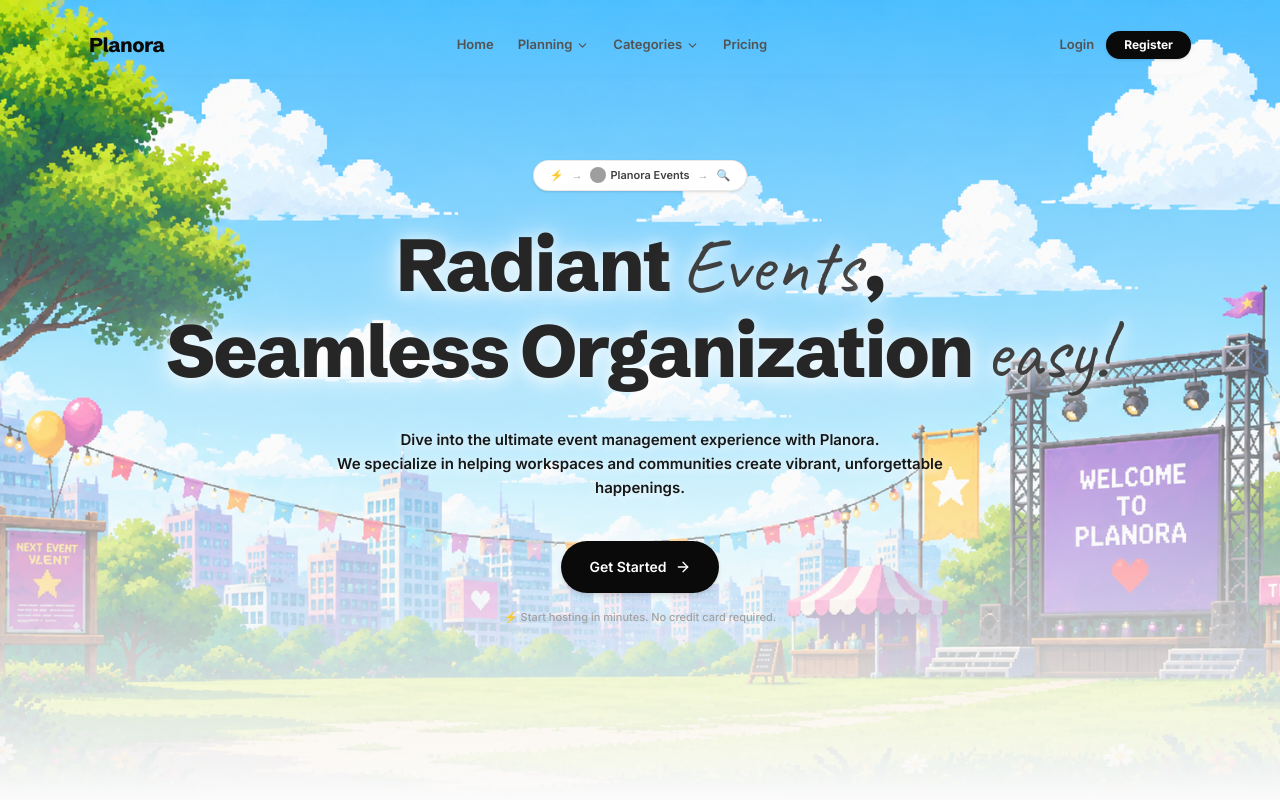
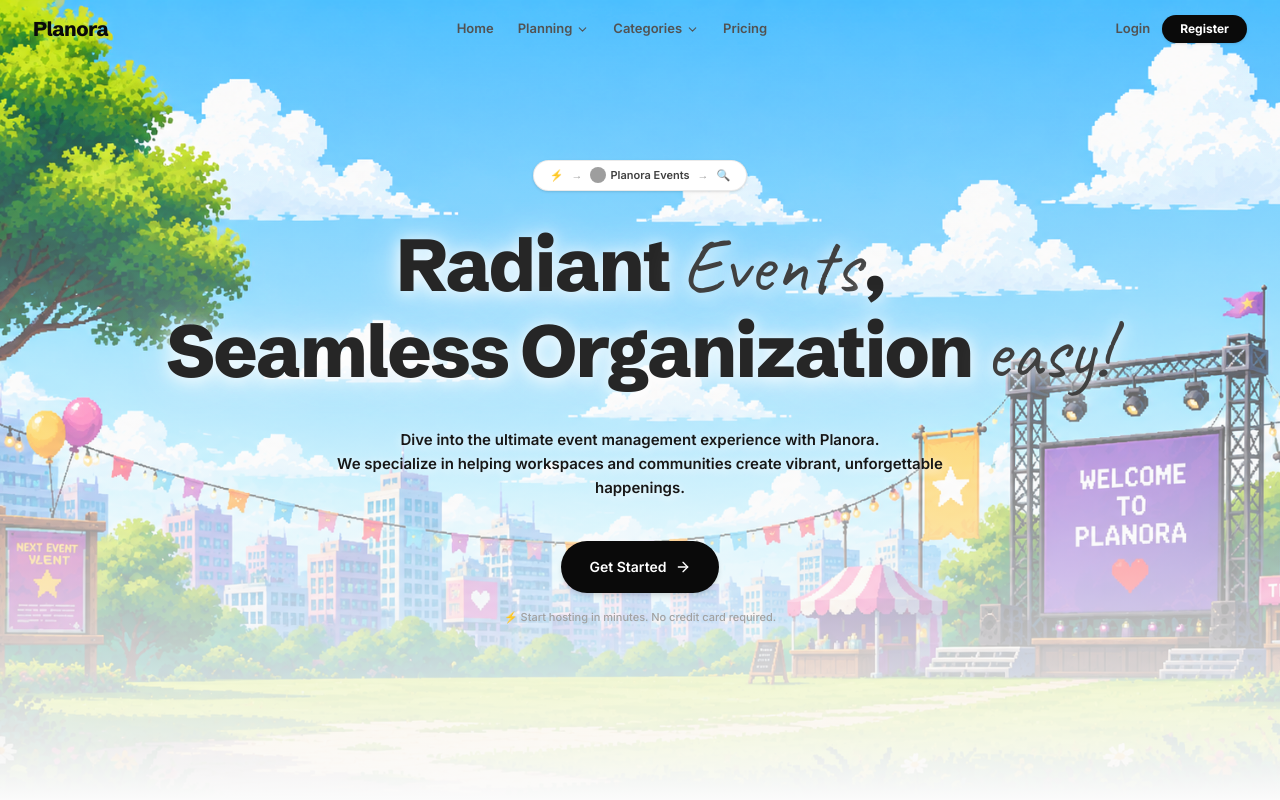
Before and after one commit to Bhavyag-dev/Planora, a React (Vite) app in the folder frontend/: page / in a window 1280 px wide. Shown: the top 800 px of the page. Built offline with nearby package versions, Linux system fonts and the light colour scheme; no server answers; grey boxes are pictures that could not be loaded; a web font is replaced by a local one.

Commit message:
style: update landing page navbar transition to full-width expansion upon scroll

```diff
--- a/frontend/src/pages/Landing.tsx
+++ b/frontend/src/pages/Landing.tsx
@@ -111,21 +111,21 @@ export function Landing() {
     <div className="min-h-screen bg-[#fbfbfb] text-neutral-900 font-sans antialiased selection:bg-neutral-200 overflow-x-hidden">
 
       {/* Floating Collapsible Navbar (Physics and collapse styles copied from Fetchz) */}
-      <div className="fixed inset-x-0 top-0 z-50 pointer-events-none px-4 sm:px-8 md:px-16 pt-4">
+      <div className={`fixed inset-x-0 top-0 z-50 pointer-events-none ${scrolled ? 'px-4 sm:px-8 md:px-16 pt-4' : 'px-0 pt-0'}`}>
         <motion.nav
           initial={false}
           animate={{
-            borderRadius: "9999px",
-            boxShadow: scrolled ? "0 8px 32px rgba(0,0,0,0.06)" : "0 2px 12px rgba(0,0,0,0.02)",
-            paddingLeft: scrolled ? (isDesktop ? "1.5rem" : "1.25rem") : "1.5rem",
-            paddingRight: scrolled ? (isDesktop ? "1.5rem" : "1.25rem") : "1.5rem",
-            maxWidth: scrolled ? (isDesktop ? "44rem" : "92%") : "72rem",
+            borderRadius: scrolled ? "9999px" : "0px",
+            boxShadow: scrolled ? "0 8px 32px rgba(0,0,0,0.06)" : "0 0px 0px rgba(0,0,0,0)",
+            paddingLeft: scrolled ? (isDesktop ? "1.5rem" : "1.25rem") : "2rem",
+            paddingRight: scrolled ? (isDesktop ? "1.5rem" : "1.25rem") : "2rem",
+            maxWidth: scrolled ? (isDesktop ? "44rem" : "92%") : "100%",
             backgroundColor: scrolled ? "rgba(251, 251, 251, 0.85)" : "rgba(251, 251, 251, 0)",
             backdropFilter: scrolled ? "blur(18px)" : "blur(0px)",
             border: scrolled ? "1px solid rgba(0, 0, 0, 0.08)" : "1px solid rgba(0, 0, 0, 0)",
           }}
           style={{ marginLeft: "auto", marginRight: "auto" }}
-          transition={{ type: "spring", stiffness: 120, damping: 22 }}
+          transition={{ type: "spring", stiffness: 130, damping: 23 }}
           className="pointer-events-auto w-full flex flex-col justify-center py-3.5 text-neutral-900 z-50"
         >
           {/* Main Navbar Row */}
```
